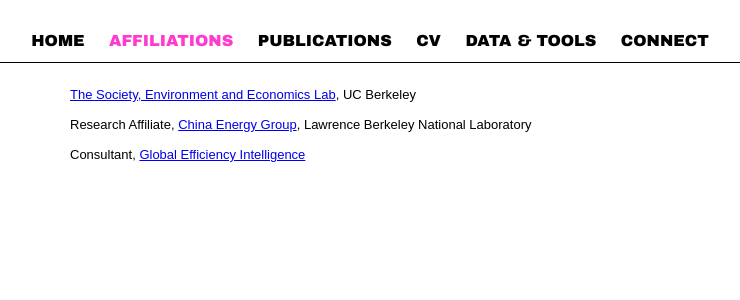
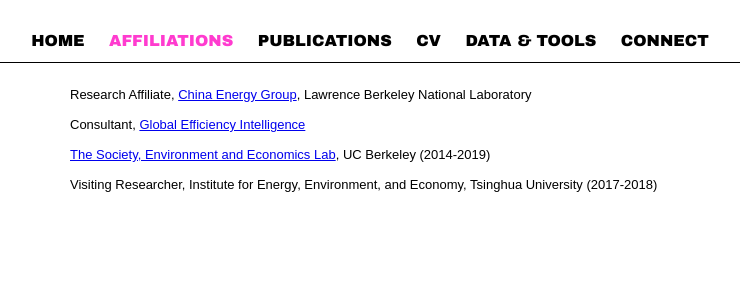
Before and after one commit to ccspringer/ccspringer.github.io, a Jekyll site: the page built from Affiliations/index.html, in a window 1280 px wide. Shown: the top 300 px of the page, without its empty margins (270-1010 px from the left). Built offline with Jekyll 4.4.1, drawn with Linux system fonts in a browser that asks for light colours.

Commit message:
Add Tsinghua affiliation

```diff
--- a/Affiliations/index.html
+++ b/Affiliations/index.html
@@ -3,8 +3,10 @@
 shortname: affiliations
 ---
 
-<p><a href="http://anthofflab.berkeley.edu/">The Society, Environment and Economics Lab</a>, UC Berkeley</p>
-<p><br></p>
 <p>Research Affiliate, <a href="http://china.lbl.gov/">China Energy Group</a>, Lawrence Berkeley National Laboratory</p>
 <p><br></p>
 <p>Consultant, <a href="https://www.globalefficiencyintel.com/">Global Efficiency Intelligence</a></p>
+<p><br></p>
+<p><a href="http://anthofflab.berkeley.edu/">The Society, Environment and Economics Lab</a>, UC Berkeley (2014-2019)</p>
+<p><br></p>
+<p>Visiting Researcher, Institute for Energy, Environment, and Economy, Tsinghua University (2017-2018)</p>
```
